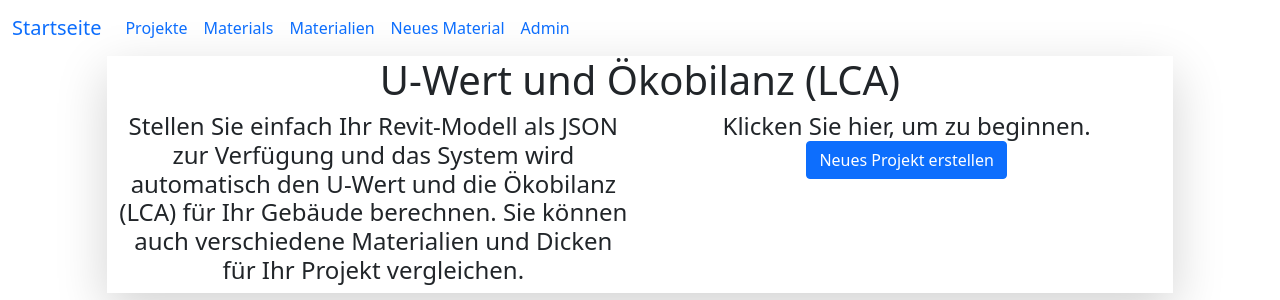
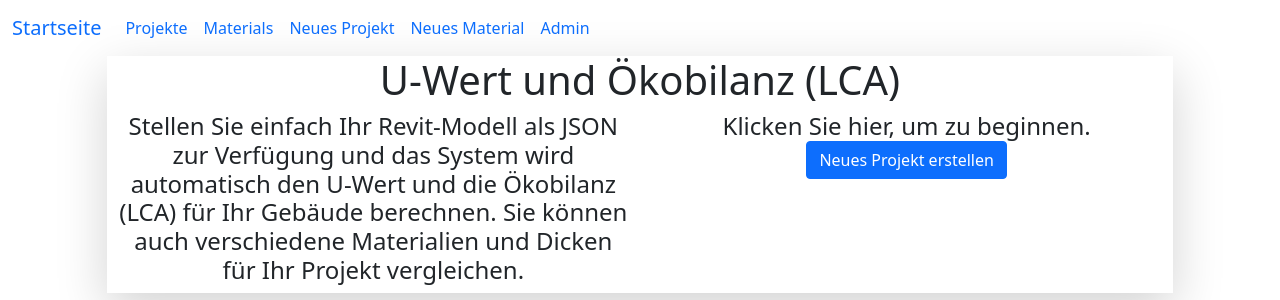
Before and after one commit to Behdadhp/U-value-and-LCA, a Django app: page / in a window 1280 px wide. Shown: the top 300 px of the page. Run offline with Django 4.2, Linux system fonts and the light colour scheme; some libraries are stand-ins or nearby versions.

Commit message:
Change language to German --2

```diff
--- a/templates/base.html
+++ b/templates/base.html
@@ -49,7 +49,7 @@
                     <a class="nav-link" href={% url "building:materials" %}>Materials</a>
                 </li>
                 <li class="nav-item">
-                    <a class="nav-link" href={% url "building:createProject" %}>Materialien</a>
+                    <a class="nav-link" href={% url "building:createProject" %}>Neues Projekt</a>
                 </li>
 
                 <li class="nav-item">
```
